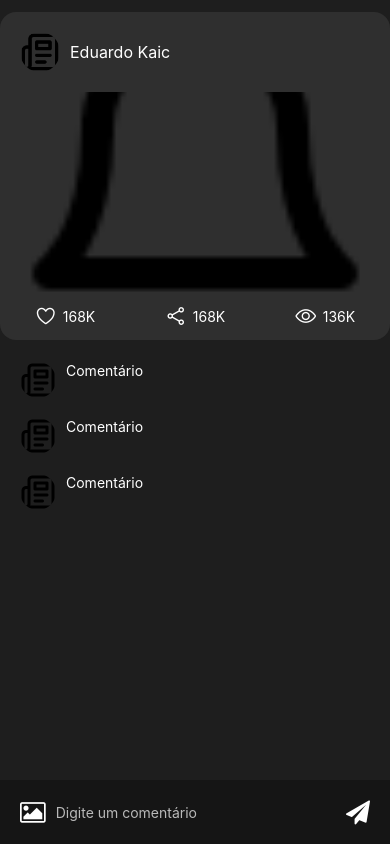
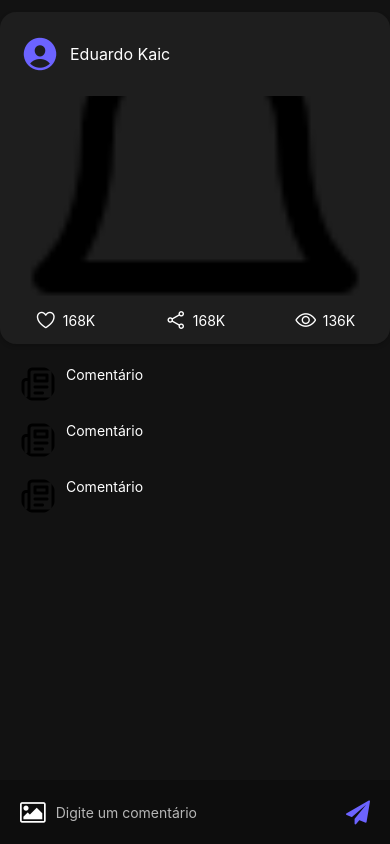
Before and after one commit to Kirito-Senpai9/KaAPPteste, a React Native app: screen /Comments in a window 390 px wide. Built offline with nearby package versions, Linux system fonts and the light colour scheme; what expo-linking would draw is missing.

Commit message:
style: modernize app screens and navigation

```diff
--- a/src/components/PostCard.tsx
+++ b/src/components/PostCard.tsx
@@ -7,16 +7,17 @@ interface Props {
   onPress?: () => void;
 }
 
-const avatar = require('../assets/newspaper.png');
 const postImage = require('../assets/bell.png');
 
 export function PostCard({ onPress }: Props) {
+  // Controle de animações do botão de curtida
   const [liked, setLiked] = React.useState(false);
   const likeScale = React.useRef(new Animated.Value(1)).current;
   const likeColor = React.useRef(new Animated.Value(0)).current;
 
   const AnimatedIcon = Animated.createAnimatedComponent(Ionicons);
 
+  // Animação para curtir/descurtir o post
   const handleLike = () => {
     const toValue = liked ? 0 : 1;
     setLiked(!liked);
@@ -46,6 +47,7 @@ export function PostCard({ onPress }: Props) {
   const shareScale = React.useRef(new Animated.Value(1)).current;
   const eyeScale = React.useRef(new Animated.Value(1)).current;
 
+  // Animação simples para o botão de compartilhar
   const handleShare = () => {
     Animated.sequence([
       Animated.spring(shareScale, { toValue: 1.2, useNativeDriver: true }),
@@ -53,6 +55,7 @@ export function PostCard({ onPress }: Props) {
     ]).start();
   };
 
+  // Animação simples para o botão de visualizações
   const handleView = () => {
     Animated.sequence([
       Animated.spring(eyeScale, { toValue: 1.2, useNativeDriver: true }),
@@ -61,9 +64,11 @@ export function PostCard({ onPress }: Props) {
   };
 
   return (
+    // Cartão de postagem completo
     <TouchableOpacity onPress={onPress} style={styles.card}>
       <View style={styles.header}>
-        <Image source={avatar} style={styles.avatar} />
+        {/* Ícone de perfil do autor da postagem */}
+        <Ionicons name="person-circle" size={40} color={colors.accent} />
         <Text style={styles.name}>Eduardo Kaic</Text>
       </View>
       <Image source={postImage} style={styles.image} />
@@ -100,17 +105,17 @@ const styles = StyleSheet.create({
     borderRadius: radius.card,
     marginVertical: 12,
     overflow: 'hidden',
+    shadowColor: '#000',
+    shadowOpacity: 0.2,
+    shadowOffset: { width: 0, height: 2 },
+    shadowRadius: 4,
+    elevation: 3,
   },
   header: {
     flexDirection: 'row',
     alignItems: 'center',
     padding: spacing.padding,
     gap: 10,
-  },
-  avatar: {
-    width: 40,
-    height: 40,
-    borderRadius: 20,
   },
   name: {
     color: colors.textPrimary,
--- a/src/navigation/index.tsx
+++ b/src/navigation/index.tsx
@@ -38,19 +38,28 @@ const AnimatedIcon = ({ name, color, size, focused }: { name: any; color: string
 function AppTabs() {
   return (
     <Tab.Navigator
+      // Estilos globais para a barra de navegação inferior
       screenOptions={({ route }) => ({
         headerShown: false,
         animation: 'fade',
         tabBarStyle: {
-          backgroundColor: '#111111',
+          position: 'absolute',
+          backgroundColor: colors.card,
           borderTopLeftRadius: 24,
           borderTopRightRadius: 24,
+          borderTopWidth: 0,
           height: 64,
           paddingBottom: 10,
+          shadowColor: '#000',
+          shadowOpacity: 0.15,
+          shadowOffset: { width: 0, height: -3 },
+          shadowRadius: 6,
+          elevation: 8,
         },
         tabBarActiveTintColor: colors.accent,
         tabBarInactiveTintColor: 'rgba(255,255,255,0.7)',
         tabBarIcon: ({ color, size, focused }) => {
+          // Ícones dinâmicos de acordo com a tela focada
           const icons: any = {
             Feed: focused ? 'home' : 'home-outline',
             Search: focused ? 'search' : 'search-outline',
--- a/src/screens/ChatScreen.tsx
+++ b/src/screens/ChatScreen.tsx
@@ -6,23 +6,32 @@ import { FontAwesome } from '@expo/vector-icons';
 export function ChatScreen() {
   return (
     <View style={styles.container}>
+      {/* Cabeçalho do chat */}
       <View style={styles.header}>
         <Text style={styles.title}>Chat Geral</Text>
         <FontAwesome name="cog" size={24} color={colors.textPrimary} />
       </View>
+
+      {/* Mensagens do chat */}
       <FlatList
         data={[1,2,3]}
         keyExtractor={(item) => item.toString()}
         renderItem={() => <Text style={styles.message}>Mensagem</Text>}
         contentContainerStyle={{ padding: spacing.padding }}
       />
+
+      {/* Área de inserção de mensagem */}
       <View style={styles.inputRow}>
         <FontAwesome name="paperclip" size={24} color={colors.textPrimary} />
         <FontAwesome name="image" size={24} color={colors.textPrimary} style={{ marginLeft: 10 }} />
         <FontAwesome name="smile-o" size={24} color={colors.textPrimary} style={{ marginLeft: 10 }} />
-        <TextInput style={styles.input} placeholder="Mensagem" placeholderTextColor="rgba(255,255,255,0.7)" />
+        <TextInput
+          style={styles.input}
+          placeholder="Mensagem"
+          placeholderTextColor="rgba(255,255,255,0.7)"
+        />
         <TouchableOpacity>
-          <FontAwesome name="send" size={24} color={colors.textPrimary} />
+          <FontAwesome name="send" size={24} color={colors.accent} />
         </TouchableOpacity>
       </View>
     </View>
@@ -32,7 +41,7 @@ export function ChatScreen() {
 const styles = StyleSheet.create({
   container: {
     flex: 1,
-    backgroundColor: '#2F2F2F',
+    backgroundColor: colors.background,
   },
   header: {
     height: 60,
@@ -40,7 +49,7 @@ const styles = StyleSheet.create({
     alignItems: 'center',
     justifyContent: 'space-between',
     paddingHorizontal: spacing.padding,
-    backgroundColor: '#2F2F2F',
+    backgroundColor: colors.card,
   },
   title: {
     color: colors.textPrimary,
--- a/src/screens/CommentsScreen.tsx
+++ b/src/screens/CommentsScreen.tsx
@@ -8,6 +8,7 @@ import { FontAwesome } from '@expo/vector-icons';
 export function CommentsScreen() {
   return (
     <View style={styles.container}>
+      {/* Post principal e lista de comentários */}
       <FlatList
         ListHeaderComponent={<PostCard />}
         data={[1, 2, 3]}
@@ -19,9 +20,13 @@ export function CommentsScreen() {
         <TouchableOpacity>
           <FontAwesome name="image" size={24} color={colors.textPrimary} />
         </TouchableOpacity>
-        <TextInput style={styles.input} placeholder="Digite um comentário" placeholderTextColor="rgba(255,255,255,0.7)" />
+        <TextInput
+          style={styles.input}
+          placeholder="Digite um comentário"
+          placeholderTextColor="rgba(255,255,255,0.7)"
+        />
         <TouchableOpacity>
-          <FontAwesome name="send" size={24} color={colors.textPrimary} />
+          <FontAwesome name="send" size={24} color={colors.accent} />
         </TouchableOpacity>
       </View>
     </View>
--- a/src/screens/CommunityScreen.tsx
+++ b/src/screens/CommunityScreen.tsx
@@ -1,12 +1,17 @@
 import React from 'react';
 import { View, Text, StyleSheet, FlatList } from 'react-native';
+import { Ionicons } from '@expo/vector-icons';
 import { colors, spacing } from '../styles';
 
 export function CommunityScreen({ navigation }: any) {
   return (
     <View style={styles.container}>
       <View style={styles.banner}>
-        <Text style={styles.bannerText}>Knights of the Blood</Text>
+        {/* Cabeçalho da comunidade com ícone */}
+        <View style={styles.bannerRow}>
+          <Ionicons name="people" size={24} color={colors.accent} />
+          <Text style={styles.bannerText}>Knights of the Blood</Text>
+        </View>
         <Text style={styles.status}>● 143 Online</Text>
       </View>
       <FlatList
@@ -34,6 +39,11 @@ const styles = StyleSheet.create({
     padding: spacing.padding,
     backgroundColor: colors.card,
   },
+  bannerRow: {
+    flexDirection: 'row',
+    alignItems: 'center',
+    gap: 8,
+  },
   bannerText: {
     color: colors.textPrimary,
     fontSize: 18,
--- a/src/screens/CreateScreen.tsx
+++ b/src/screens/CreateScreen.tsx
@@ -1,10 +1,13 @@
 import React from 'react';
 import { View, Text, StyleSheet } from 'react-native';
+import { Ionicons } from '@expo/vector-icons';
 import { colors } from '../styles';
 
 export function CreateScreen() {
   return (
     <View style={styles.container}>
+      {/* Ícone indicando criação de conteúdo */}
+      <Ionicons name="add-circle" size={64} color={colors.accent} />
       <Text style={styles.text}>Create</Text>
     </View>
   );
--- a/src/screens/FeedScreen.tsx
+++ b/src/screens/FeedScreen.tsx
@@ -3,9 +3,11 @@ import { View, FlatList, StyleSheet, Image, TouchableOpacity } from 'react-nativ
 import { PostCard } from '../components/PostCard';
 import { colors } from '../styles';
 
+// Dados fictícios para as bolhas de stories
 const stories = Array.from({ length: 10 }).map((_, i) => ({ id: `${i}`, seen: i % 3 === 0 }));
 
 export function FeedScreen({ navigation }: any) {
+  // Renderiza cada bolha de story
   const renderStory = ({ item }: any) => (
     <TouchableOpacity>
       <View style={[styles.storyItem, !item.seen && styles.unseen]}>
@@ -17,10 +19,12 @@ export function FeedScreen({ navigation }: any) {
   return (
     <View style={styles.container}>
       <FlatList
+        // Lista principal de posts
         data={[1, 2, 3]}
         keyExtractor={(item) => item.toString()}
         renderItem={() => <PostCard onPress={() => navigation.navigate('Comments')} />}
         ListHeaderComponent={
+          // Carrossel de stories
           <FlatList
             data={stories}
             keyExtractor={(item) => item.id}
@@ -57,7 +61,7 @@ const styles = StyleSheet.create({
     alignItems: 'center',
   },
   unseen: {
-    borderColor: '#39FF14',
+    borderColor: colors.accent,
   },
   storyImage: {
     width: 56,
--- a/src/screens/ProfileScreen.tsx
+++ b/src/screens/ProfileScreen.tsx
@@ -1,10 +1,13 @@
 import React from 'react';
 import { View, Text, StyleSheet } from 'react-native';
+import { Ionicons } from '@expo/vector-icons';
 import { colors } from '../styles';
 
 export function ProfileScreen() {
   return (
     <View style={styles.container}>
+      {/* Ícone representando o perfil do usuário */}
+      <Ionicons name="person-circle" size={64} color={colors.accent} />
       <Text style={styles.text}>Profile</Text>
     </View>
   );
--- a/src/screens/SearchScreen.tsx
+++ b/src/screens/SearchScreen.tsx
@@ -1,10 +1,13 @@
 import React from 'react';
 import { View, Text, StyleSheet } from 'react-native';
+import { Ionicons } from '@expo/vector-icons';
 import { colors } from '../styles';
 
 export function SearchScreen() {
   return (
     <View style={styles.container}>
+      {/* Ícone central indicando busca */}
+      <Ionicons name="search" size={64} color={colors.accent} />
       <Text style={styles.text}>Search</Text>
     </View>
   );
--- a/src/styles.ts
+++ b/src/styles.ts
@@ -1,17 +1,20 @@
+// Paleta de cores global utilizada em todo o aplicativo
 export const colors = {
-  background: '#1E1E1E',
-  card: '#2F2F2F',
-  dark: '#151515',
-  accent: '#1E2AD2',
-  neon: '#00FF66',
-  lightButton: '#D9D9D9',
-  textPrimary: '#FFFFFF',
+  background: '#121212', // cor de fundo principal
+  card: '#1E1E1E',       // cartões e elementos elevados
+  dark: '#0D0D0D',       // áreas mais escuras como inputs
+  accent: '#6C63FF',     // cor de destaque para botões e ícones
+  neon: '#00FFC6',       // detalhes chamativos
+  lightButton: '#FFFFFF',// botões claros
+  textPrimary: '#FFFFFF',// texto principal
 };
 
+// Espaçamento padrão para manter consistência
 export const spacing = {
   padding: 20,
 };
 
+// Arredondamento utilizado nos componentes
 export const radius = {
   card: 16,
   input: 12,
```
Also changed, not shown: src/screens/LoginScreen.tsx (+10 -3 lines), src/screens/RegisterScreen.tsx (+8 -3 lines).
